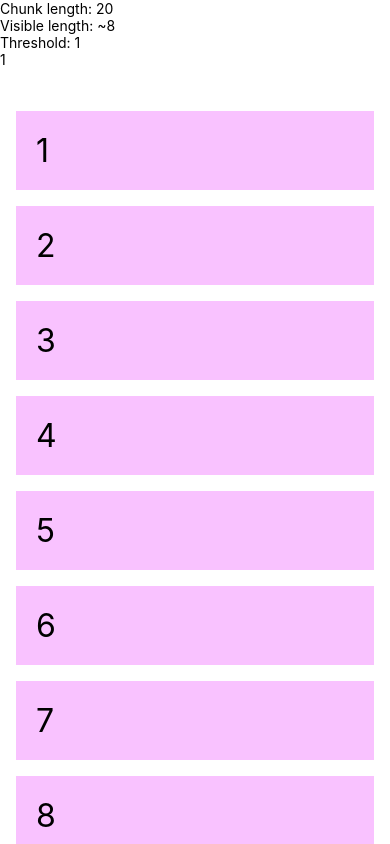
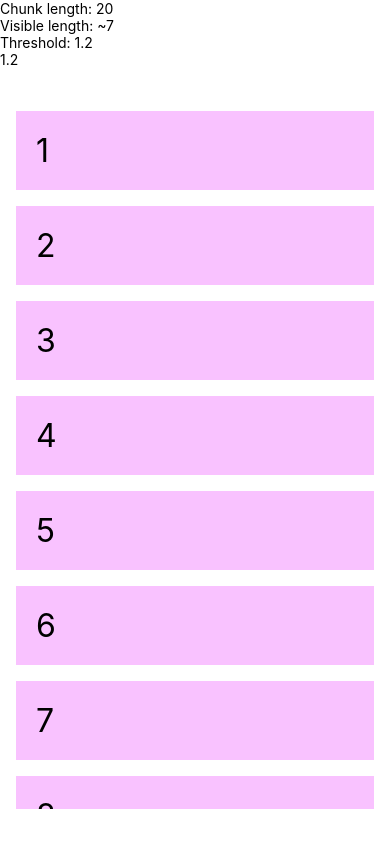
Before and after one commit to tyndria/neat-talks, a React Native app: screen / in a window 390 px wide. Shown: the top 844 px of the page. Built offline with nearby package versions, Linux system fonts and the light colour scheme.

Commit message:
add highlight box

```diff
--- a/App.js
+++ b/App.js
@@ -7,15 +7,15 @@
  */
 
 import React from 'react';
-import {SafeAreaView, StatusBar} from 'react-native';
+import { SafeAreaView, StatusBar } from 'react-native';
 
-import {List} from './src/modules/List';
+import { List } from './src/modules/List';
 
 const App = () => {
   return (
     <>
       <StatusBar barStyle="dark-content" />
-      <SafeAreaView>
+      <SafeAreaView style={{ flex: 1 }}>
         <List />
       </SafeAreaView>
     </>
--- a/src/modules/List/List.js
+++ b/src/modules/List/List.js
@@ -1,25 +1,23 @@
-import React, {useState} from 'react';
-import {Text, View, Alert, TextInput} from 'react-native';
+import React, { useState } from 'react';
+import { Text, View, Alert, TextInput } from 'react-native';
 
-import {ListView} from './ListView';
+import { ListView } from './ListView';
 
-import {generateData, requestData} from './utils';
+import { generateData, requestData } from './utils';
 
-const prepareItem = (k) => ({title: k, id: `id:${k}`});
+const prepareItem = (k) => ({ title: k, id: `id:${k}` });
 
 const CHUNK_SIZE = 20;
 const initialState = generateData(1, CHUNK_SIZE);
 
 export const List = () => {
-  const [threshold, setThreshold] = useState('1');
+  const [threshold, setThreshold] = useState(1.2);
 
   const [data, setData] = useState(initialState);
   const [loadingMore, setLoadingMore] = useState(false);
 
   const handleLoadMore = async () => {
     if (!loadingMore) {
-      Alert.alert('Load more!');
-
       setLoadingMore(true);
       const newData = await requestData(data.length + 1, CHUNK_SIZE);
       setData([...data, ...newData]);
@@ -35,10 +33,10 @@ export const List = () => {
   };
 
   return (
-    <React.Fragment>
+    <View style={{ flex: 1 }}>
       <View>
         <Text>Chunk length: {CHUNK_SIZE}</Text>
-        <Text>Visible length: ~8</Text>
+        <Text>Visible length: ~7</Text>
         <Text>Threshold: {threshold}</Text>
         <TextInput value={threshold} onChange={handleThresholdChange} />
       </View>
@@ -46,8 +44,8 @@ export const List = () => {
         items={data.map(prepareItem)}
         onLoadMore={handleLoadMore}
         loadingMore={loadingMore}
-        onEndReachedThreshold={1.2}
+        onEndReachedThreshold={threshold}
       />
-    </React.Fragment>
+    </View>
   );
 };
--- a/src/modules/List/ListView.js
+++ b/src/modules/List/ListView.js
@@ -8,7 +8,7 @@ import {
   ActivityIndicator,
 } from 'react-native';
 
-const Item = ({title}) => (
+const Item = ({ title }) => (
   <View style={styles.item}>
     <Text style={styles.title}>{title}</Text>
   </View>
@@ -20,9 +20,10 @@ export const ListView = ({
   onEndReachedThreshold,
   loadingMore,
 }) => {
-  const renderItem = ({item}) => <Item title={item.title} />;
+  const renderItem = ({ item }) => <Item title={item.title} />;
 
   return (
+    <View style={styles.container}>
       <FlatList
         style={styles.listContainer}
         data={items}
@@ -38,12 +39,18 @@ export const ListView = ({
         }
         onEndReachedThreshold={onEndReachedThreshold}
       />
+      {loadingMore ? <View style={styles.highlight} /> : null}
+    </View>
   );
 };
 
 const styles = StyleSheet.create({
   listContainer: {
     marginVertical: 35,
+    flex: 1,
+  },
+  container: {
+    flex: 1,
   },
   item: {
     backgroundColor: '#f9c2ff',
@@ -54,4 +61,12 @@ const styles = StyleSheet.create({
   title: {
     fontSize: 32,
   },
+  highlight: {
+    position: 'absolute',
+    bottom: 35,
+    width: '100%',
+    height: 100,
+    backgroundColor: 'red',
+    opacity: 0.3,
+  },
 });
```
Lines whose indentation alone changed are shown as unchanged.
